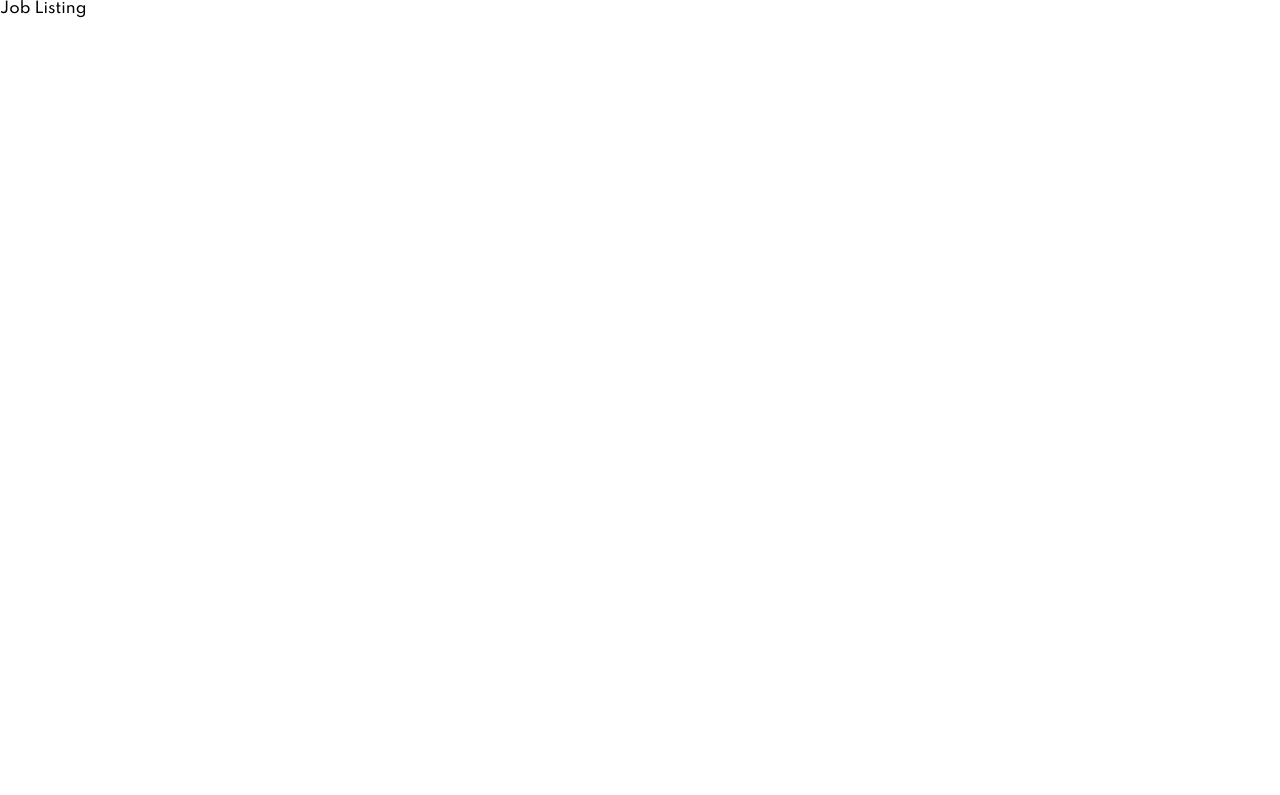
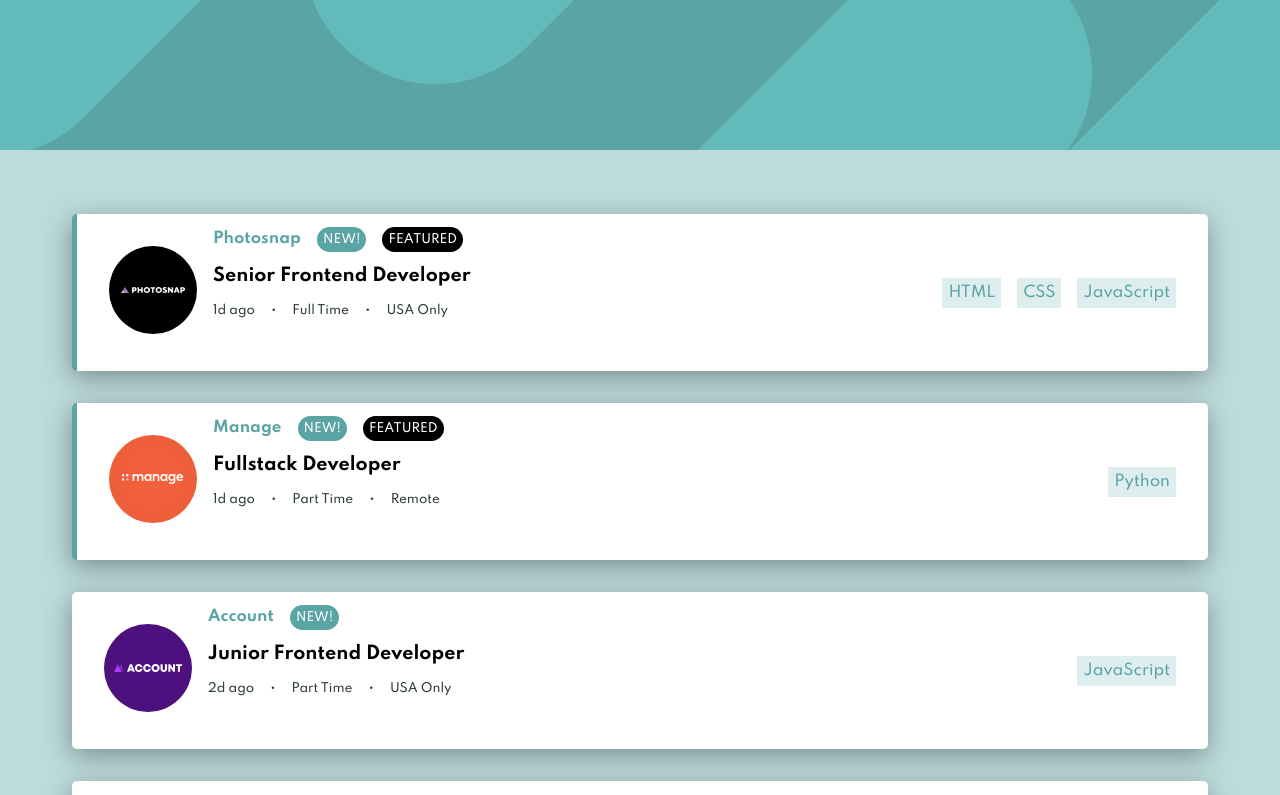
Before and after one commit to Marco981/job-listing, a React (Create React App) app: page / in a window 1280 px wide. Shown: the top 795 px of the page. Built offline with nearby package versions, Linux system fonts and the light colour scheme.

Commit message:
add components to App

```diff
--- a/src/App.js
+++ b/src/App.js
@@ -1,8 +1,16 @@
 import React from 'react';
+import Header from './components/Header/Header';
+import JobListings from './components/JobListings/JobListings';
+
 import './App.scss';
 
 function App() {
-    return <div className='App'>Job Listing</div>;
+    return (
+        <div className='App'>
+            <Header />
+            <JobListings />
+        </div>
+    );
 }
 
 export default App;
--- a/src/App.scss
+++ b/src/App.scss
@@ -1,5 +1,8 @@
 @import './styles/variables.scss';
 
 .App {
+  max-width: 1440px;
+  margin: 0 auto;
+  background: lighten($color-primary, 30%);
 
 }
```
